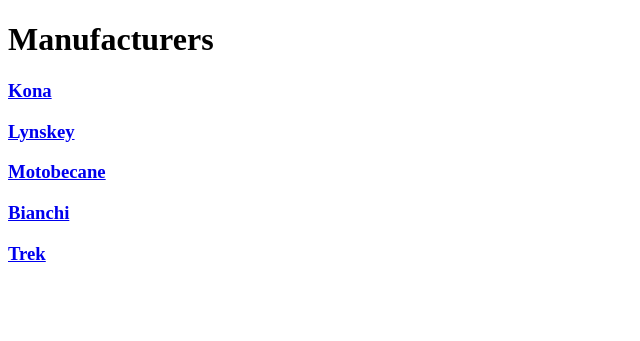
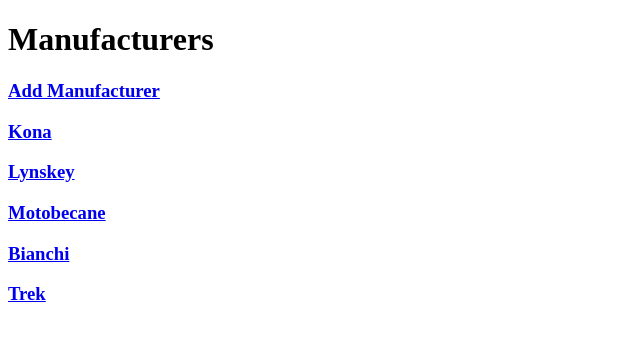
Before and after one commit to IcelandicGambit/relational_rails, a Rails app: page /manufacturers in a window 1280 px wide. Shown: the part 26-367 px from the top of the page, without its empty margins (0-640 px from the left). Run offline with Rails 7, Linux system fonts and the light colour scheme; data comes from the database, SQL or seed files in the repository.

Commit message:
finished user story 11

```diff
--- a/app/controllers/manufacturers_controller.rb
+++ b/app/controllers/manufacturers_controller.rb
@@ -12,4 +12,18 @@
     @manufacturer = Manufacturer.find(params[:id])
     @bike_listing = Bicycle.where(manufacturer_id: params[:id])
   end
+
+  def new
+
+  end
+
+  def add
+    manufacturer = Manufacturer.new({
+      name: params[:manufacturer][:name],
+      year_founded: params[:manufacturer][:year_founded],
+      manufactured_in_us?: params[:manufacturer][:manufactured_in_us?]
+      })
+    manufacturer.save
+    redirect_to '/manufacturers'
+  end
 end
--- a/app/views/manufacturers/index.html.erb
+++ b/app/views/manufacturers/index.html.erb
@@ -6,6 +6,7 @@
 </header>
 <body>
 <h1>Manufacturers</h1>
+<h3><a href= "/manufacturers/new"> Add Manufacturer </a>
 <% @manufacturers.each do |manufacturer| %>
   <h3><a href="/manufacturers/<%= manufacturer.id %>"><%= manufacturer.name %></a></h3>
 <% end %>
--- a/config/routes.rb
+++ b/config/routes.rb
@@ -1,6 +1,8 @@
 Rails.application.routes.draw do
   # For details on the DSL available within this file, see http://guides.rubyonrails.org/routing.html
   get '/manufacturers', to: 'manufacturers#index'
+  get '/manufacturers/new', to: 'manufacturers#new'
+  post '/manufacturers', to: 'manufacturers#add'
   get '/manufacturers/:id', to: 'manufacturers#show'
   get '/manufacturers/:id/bicycle_listing', to: 'manufacturers#bicycle_listing'
   get '/bicycles/', to: 'bicycles#index'
```
Also changed, not shown: app/views/manufacturers/new.html.erb (added, +12 -0 lines), spec/features/manufacturers/views_spec.rb (+6 -0 lines).
